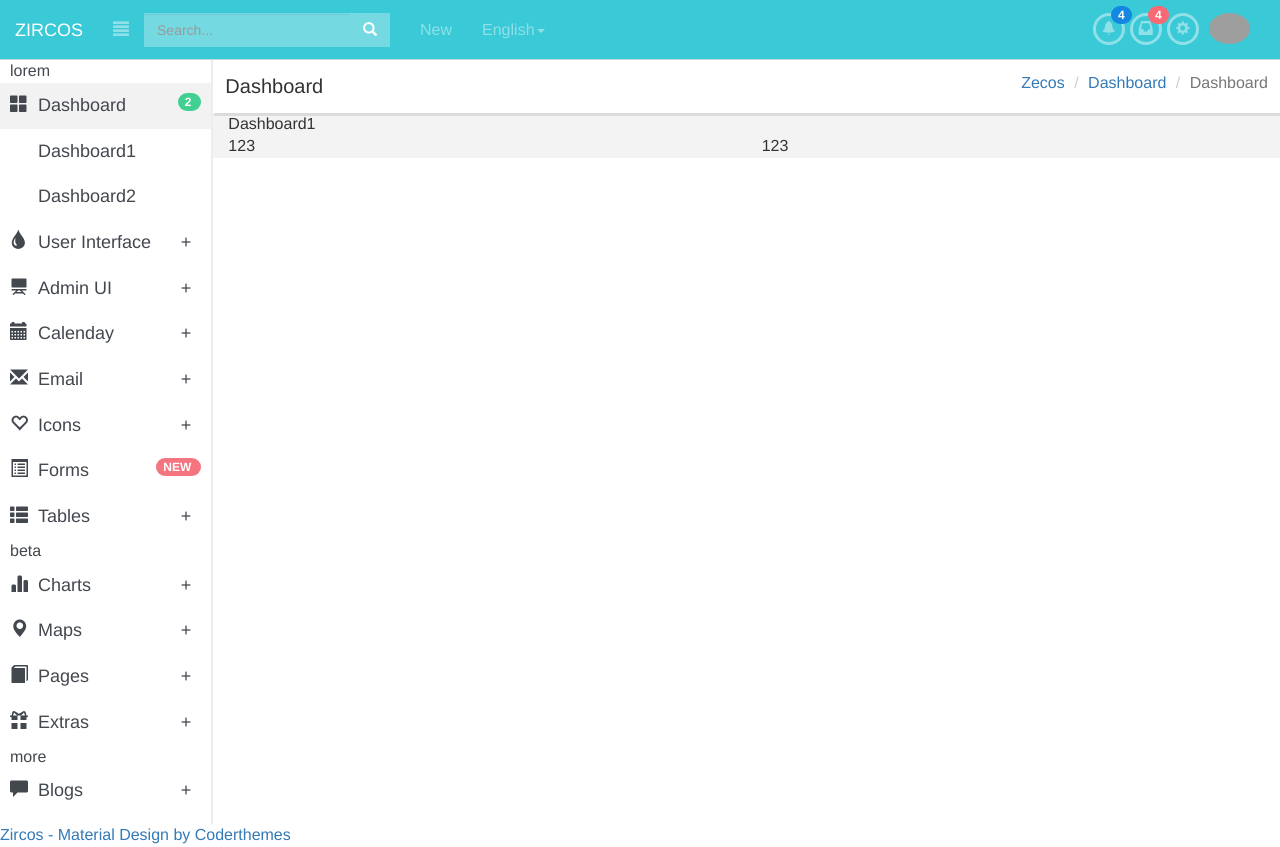
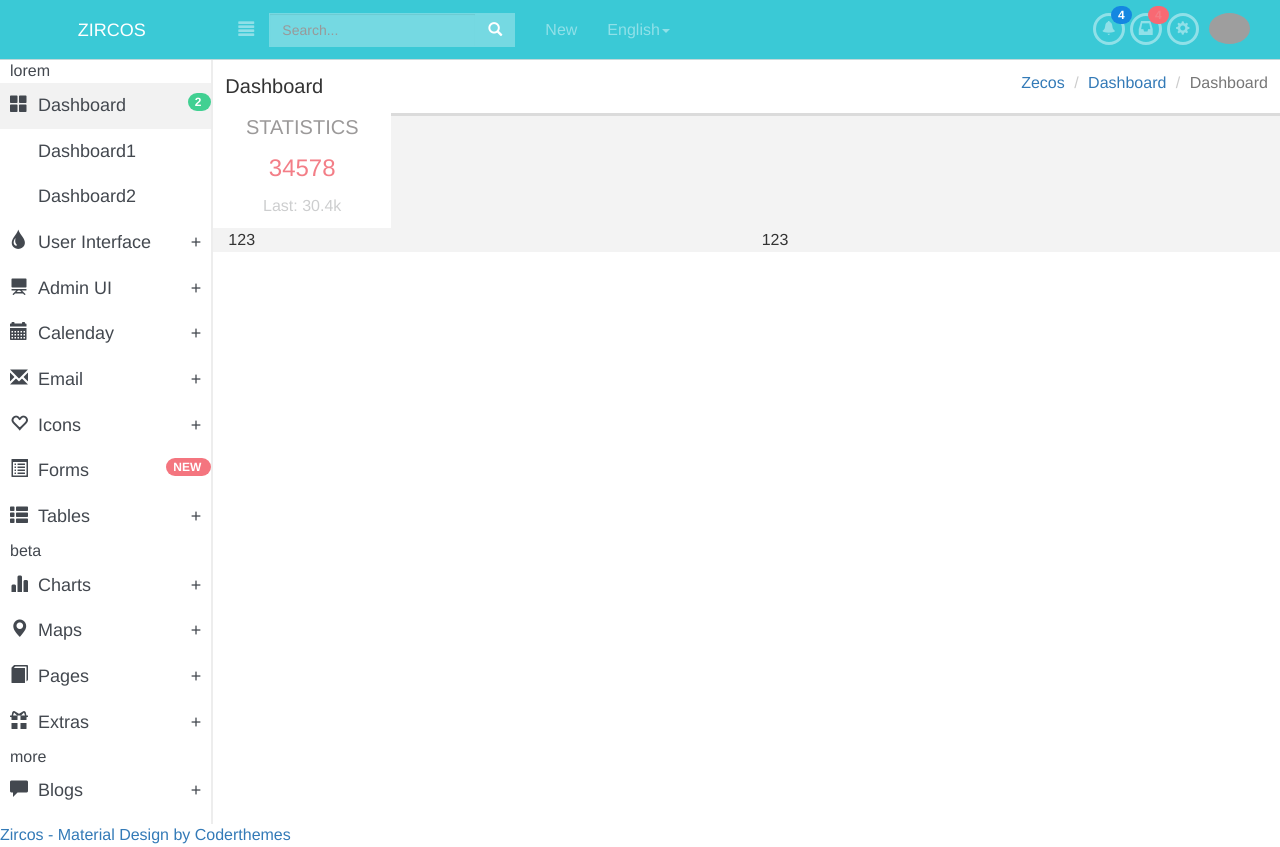
Before and after one commit to ocowchun/css_30days, a website built with webpack: page src/html/day1.html in a window 1280 px wide. Built offline with nearby package versions, Linux system fonts and the light colour scheme; grey boxes are pictures that could not be loaded.

Commit message:
add card

```diff
--- a/src/html/day1.html
+++ b/src/html/day1.html
@@ -9,7 +9,7 @@
   <nav class="navbar navbar-default">
     <div class="container-fluid">
       <!-- Brand and toggle get grouped for better mobile display -->
-      <div class="navbar-header">
+      <div class="navbar-header col-md-2">
         <button type="button" class="navbar-toggle collapsed" data-toggle="collapse" data-target="#bs-example-navbar-collapse-1" aria-expanded="false">
           <span class="sr-only">Toggle navigation</span>
           <span class="icon-bar"></span>
@@ -164,14 +164,26 @@
 
     <div class="col-md-10 dashboard-body">
       <div class="row">
-      <div class="col-md-12 breadcrumbs">Dashboard
+        <div class="col-md-12 breadcrumbs">Dashboard
           <ol class="breadcrumb">
             <li><a href="#">Zecos</a></li>
             <li><a href="#">Dashboard</a></li>
             <li class="active">Dashboard</li>
           </ol>
         </div>
-        <div class="col-md-12">Dashboard1</div>
+        <div class="col-md-2 number-card">
+          <p class="title">STATISTICS</p>
+          <p class="red metric">34578</p>
+          <p class="last">Last: 30.4k</p>
+        </div>
+        <div class="col-md-2"></div>
+        <div class="col-md-2"></div>
+        <div class="col-md-2"></div>
+        <div class="col-md-2"></div>
+        <div class="col-md-2"></div>
+
+        <div class="col-md-12">
+        </div>
         <div class="col-md-6">123</div>
         <div class="col-md-6">123</div>
       </div>
--- a/src/stylesheets/day1/app.css
+++ b/src/stylesheets/day1/app.css
@@ -14,6 +14,15 @@ nav.navbar-default{
 
 nav.navbar-default .navbar-brand{
   color: white;
+/*  padding-right:  80px;
+padding-left:  80px;*/
+
+}
+
+.navbar-header a{
+  text-align: center;
+  float:  none;
+  display: block;
 }
 
 nav.navbar{
@@ -125,7 +134,7 @@ li.menu_item{
   padding: 10px;
 }
 
-li.menu_item a{
+li.menu a{
   width: 100%;
   display: block;
   position: relative;
@@ -187,3 +196,29 @@ breadcrumbs
   padding: 0px;
   margin-bottom: 0px;
 }
+
+/*
+number-card
+*/
+.number-card{
+  background-color: #FFFFFF;
+  text-align: center;
+}
+
+.red{
+  color: #F37E87;
+}
+
+.metric{
+  font-size: 24px;
+}
+
+.number-card .title{
+  font-size: 20px;
+  color: #9B9999;
+}
+
+.number-card .last{
+  font-size: 16px;
+  color: #CDCECF;
+}
```
